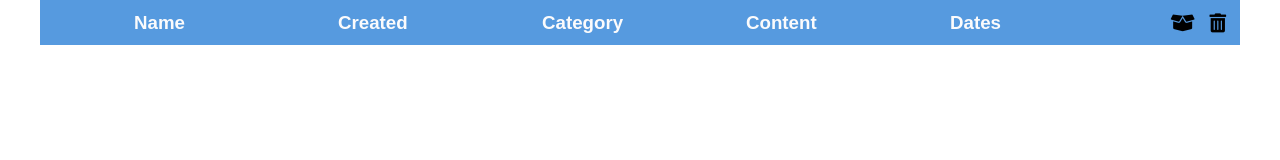
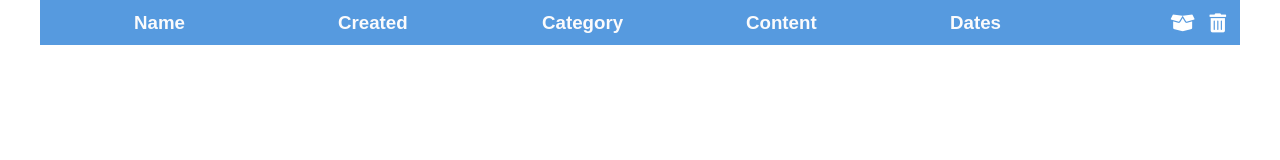
Before and after one commit to PhilipInDev/NotesApp--React, a React (Create React App) app: page / in a window 1280 px wide. Shown: the top 160 px of the page. Built offline with nearby package versions, Linux system fonts and the light colour scheme.

Commit message:
Changing color prop and adding onClick prop

```diff
--- a/src/components/SharedComponents/ControllerBtn/ControllerBtn.tsx
+++ b/src/components/SharedComponents/ControllerBtn/ControllerBtn.tsx
@@ -1,13 +1,15 @@
 import './ControllerBtn.scss';
-import {FC} from "react";
+import {FC, MouseEventHandler} from "react";
 
 export type ControllerBtnTypes = 'Archive' | 'Unzip' | 'Edit' | 'Submit' | 'Delete';
 type ControllerBtnProps = {
     type: ControllerBtnTypes
-    color: string
+    color: 'light' | 'blue'
     isAll: boolean
+    onClick?: MouseEventHandler<HTMLDivElement>
 }
-const ControllerBtn: FC<ControllerBtnProps> = ({ type, color, isAll }) => {
+const ControllerBtn: FC<ControllerBtnProps> = ({ type, color, isAll, onClick}) => {
+    const colorStyle = color === 'light' ? 'white' : '#569adf';
     let iconClasses;
     switch (type) {
         case 'Archive':
@@ -29,7 +31,10 @@ const ControllerBtn: FC<ControllerBtnProps> = ({ type, color, isAll }) => {
             iconClasses = 'far fa-question-circle'
     }
     return(
-        <div className={'controller-btn'} title={isAll ? type + ' All' : type} style={{ color: color }}>
+        <div className={'controller-btn'}
+             onClick={onClick}
+             title={isAll ? type + ' All' : type}
+             style={{ color: colorStyle }}>
             <i className={iconClasses}/>
         </div>
     )
```
